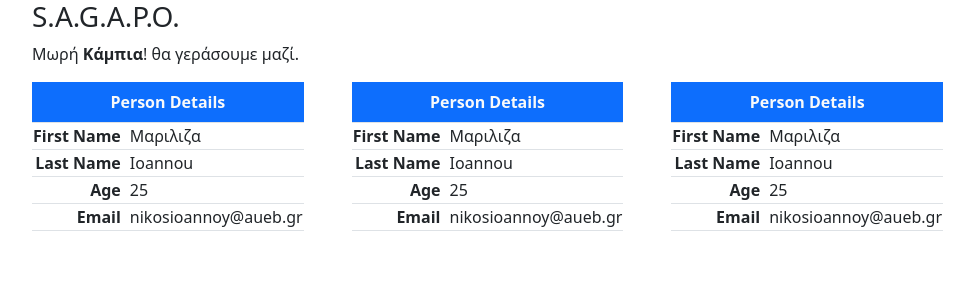
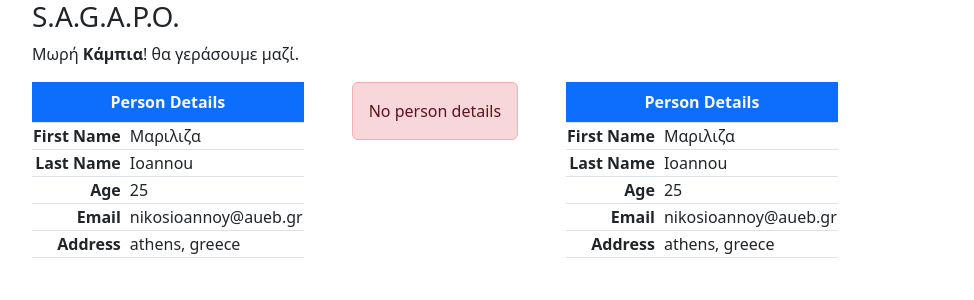
Before and after one commit to Bourikas/angular-introduction, an Angular app: page / in a window 1280 px wide. Shown: the top 300 px of the page, without its empty margins (50-1024 px from the left). Built offline with nearby package versions, Linux system fonts and the light colour scheme.

Commit message:
ψομπονεντ ινπθτ

```diff
--- a/src/app/app.component.html
+++ b/src/app/app.component.html
@@ -4,9 +4,9 @@
 
 
   <div class="d-flex gap-5 text-nowrap">
+    <app-person-table [person]="person0"></app-person-table>
     <app-person-table></app-person-table>
-    <app-person-table></app-person-table>
-    <app-person-table></app-person-table>
+    <app-person-table [person]="person1"></app-person-table>
   </div>
 
 </div>
--- a/src/app/app.component.ts
+++ b/src/app/app.component.ts
@@ -12,5 +12,21 @@
 export class AppComponent {
   name = 'Bourikas';
   marilisa = 'Κάμπια';
+  person0 = {
+    givenName: 'Μαριλιζα',
+    surName: 'Ioannou',
+    age: 25,
+    email: 'nikosioannoy@aueb.gr',
+    address: "athens, greece"
+  }
+
+
+person1 =  {
+    givenName: 'Μαριλιζα',
+    surName: 'Ioannou',
+    age: 25,
+    email: 'nikosioannoy@aueb.gr',
+    address: "athens, greece"
+  }
 
 }
--- a/src/app/components/person-table/person-table.component.html
+++ b/src/app/components/person-table/person-table.component.html
@@ -1,3 +1,8 @@
+@if(!person) {
+    <div class="alert alert-danger text center">
+        No person details
+    </div>
+} @else {
     <table class="table table-bordered w-50">
         <caption class="caption-top fw-bold bg-primary text-light text-center">
           Person Details
@@ -18,4 +23,9 @@
           <td class="fw-semibold text-end">Email</td>
           <td class="ps-2">{{ person.email }}</td>
         </tr>
+        <tr>
+            <td class="fw-semibold text-end">Address</td>
+            <td class="ps-2">{{ person.address }}</td>
+          </tr>
       </table>
+}
--- a/src/app/components/person-table/person-table.component.ts
+++ b/src/app/components/person-table/person-table.component.ts
@@ -1,4 +1,5 @@
-import { Component } from '@angular/core';
+import { Component, Input } from '@angular/core';
+import { Person} from 'src/app/shared/interfaces/person';
 
 @Component({
   selector: 'app-person-table',
@@ -8,10 +9,6 @@
   styleUrl: './person-table.component.css'
 })
 export class PersonTableComponent {
-  person = {
-    givenName: 'Μαριλιζα',
-    surName: 'Ioannou',
-    age: 25,
-    email: 'nikosioannoy@aueb.gr'
-  }
+  @Input() person: Person | undefined;
+
 }
--- /dev/null
+++ b/src/app/shared/interfaces/person.ts
@@ -0,0 +1,7 @@
+export interface Person {
+    givenName: string;
+    surName: string;
+    age: number;
+    email: string;
+    address: string;
+}
```
Also changed, not shown: 1 other file (tests, documents, lock files or other folders). Lines whose indentation alone changed are shown as unchanged.
